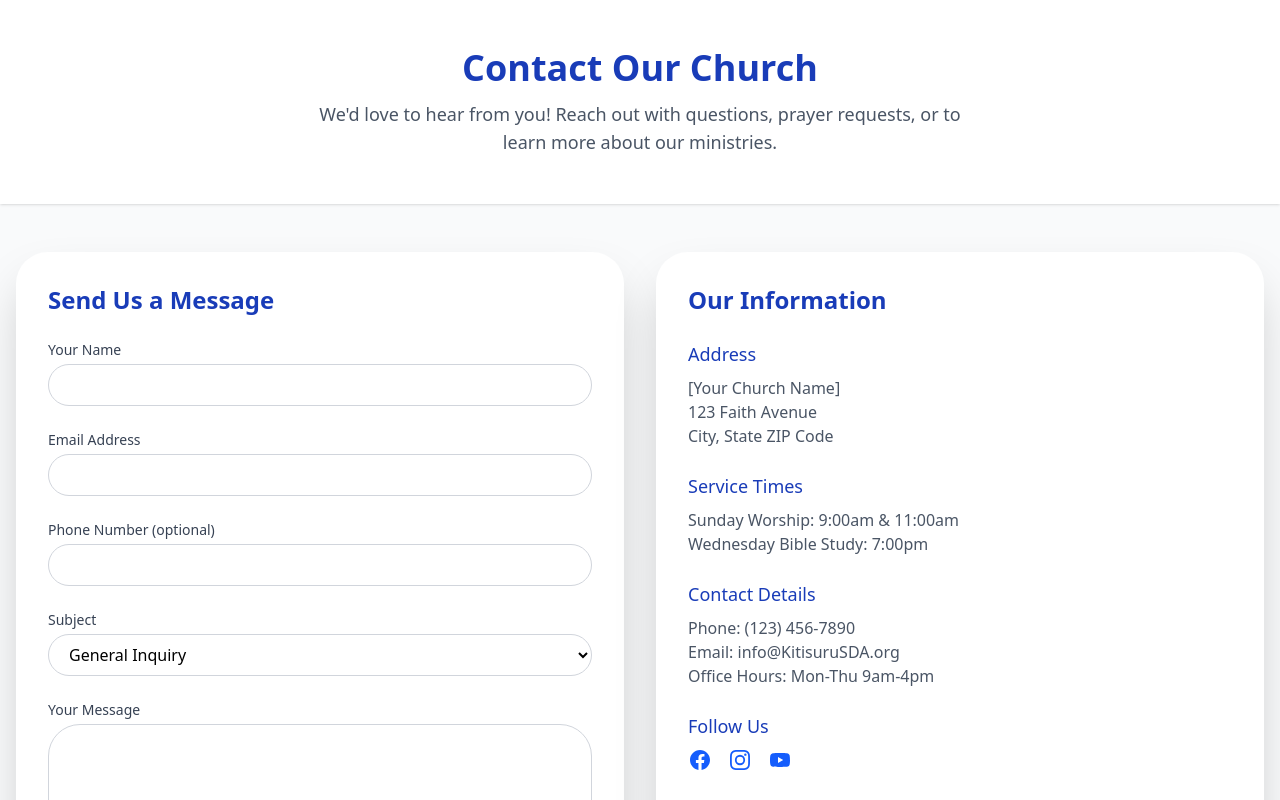
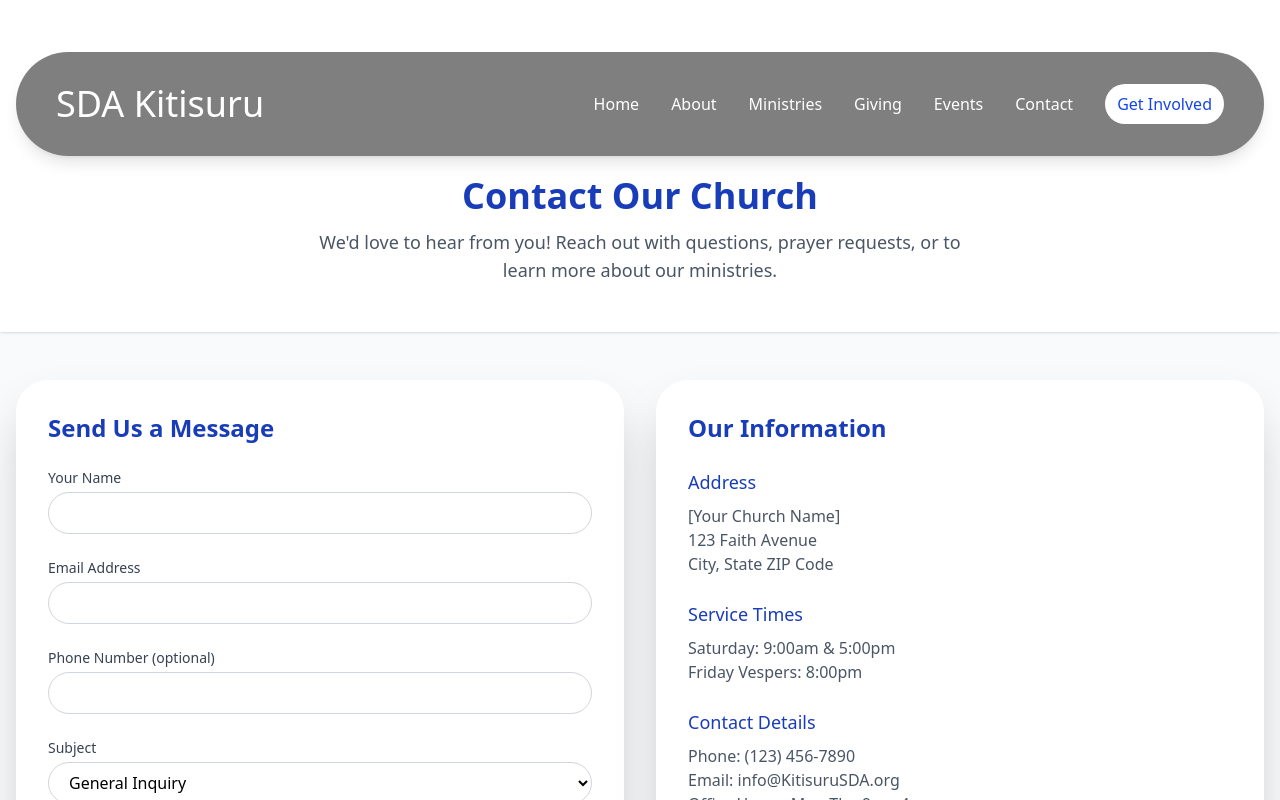
Before and after one commit to Griffin-Ndede/Kitisuru_SDA, a React (Vite) app: page /contact in a window 1280 px wide. Shown: the top 800 px of the page. Built offline with nearby package versions, Linux system fonts and the light colour scheme.

Commit message:
changes to the contact us page

```diff
--- a/src/Components/Navbar.jsx
+++ b/src/Components/Navbar.jsx
@@ -40,7 +40,7 @@ function Navbar() {
 
           {/* Mobile Menu - Slides down when open */}
           {isOpen && (
-            <div className="md:hidden mt-4 pb-4 space-y-3">
+            <div className="md:hidden mt-4 pb-4 space-y-3 rounded-3xl">
               <Link to="/" className="block text-white font-light hover:text-blue-700 transition-colors duration-200">Home</Link>
               <Link to="/about" className="block text-white font-light hover:text-blue-700 transition-colors duration-200">About</Link>
               <Link to="/ministries" className="block text-white font-light hover:text-blue-700 transition-colors duration-200">Ministries</Link>
--- a/src/Pages/Contact.jsx
+++ b/src/Pages/Contact.jsx
@@ -1,4 +1,6 @@
 import { useState } from 'react';
+import Navbar from '../Components/Navbar'
+
 
 const Contact = () => {
   const [formData, setFormData] = useState({
@@ -32,10 +34,12 @@ const Contact = () => {
   };
 
   return (
+    <>
+      <Navbar />
       <div className="min-h-screen bg-gray-50">
         {/* Header */}
         <header className="bg-white py-12 text-center shadow-sm">
-        <div className="container mx-auto px-4">
+          <div className="container mx-auto px-4 mt-16 md:mt-32">
             <h1 className="text-3xl md:text-4xl font-bold text-blue-800 mb-3">Contact Our Church</h1>
             <p className="text-lg text-gray-600 max-w-2xl mx-auto">
               We'd love to hear from you! Reach out with questions, prayer requests, or to learn more about our ministries.
@@ -155,8 +159,8 @@ const Contact = () => {
                 <div>
                   <h3 className="text-lg font-medium text-blue-800 mb-2">Service Times</h3>
                   <p className="text-gray-600">
-                  Sunday Worship: 9:00am & 11:00am<br />
-                  Wednesday Bible Study: 7:00pm
+                    Saturday: 9:00am & 5:00pm<br />
+                    Friday Vespers: 8:00pm
                   </p>
                 </div>
 
@@ -225,6 +229,7 @@ const Contact = () => {
           </div>
         </footer>
       </div>
+    </>
   );
 };
 
--- a/src/Pages/Giving.jsx
+++ b/src/Pages/Giving.jsx
@@ -5,7 +5,6 @@ import {
   CreditCard,
   Phone,
   Building,
-  HelpCircle,
   ShieldCheck,
   ChevronDown,
   ExternalLink,
```
Lines whose indentation alone changed are shown as unchanged.
